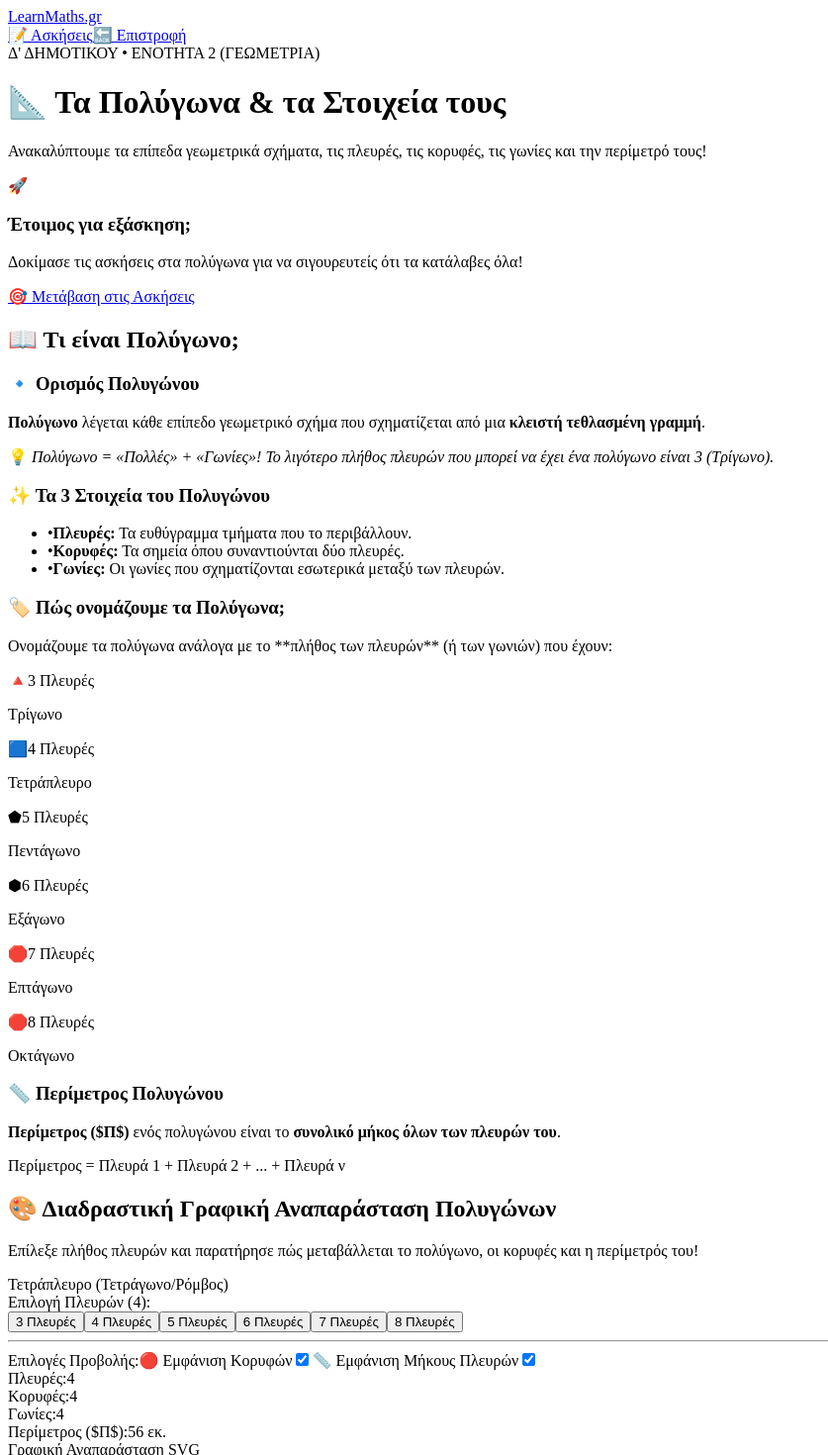
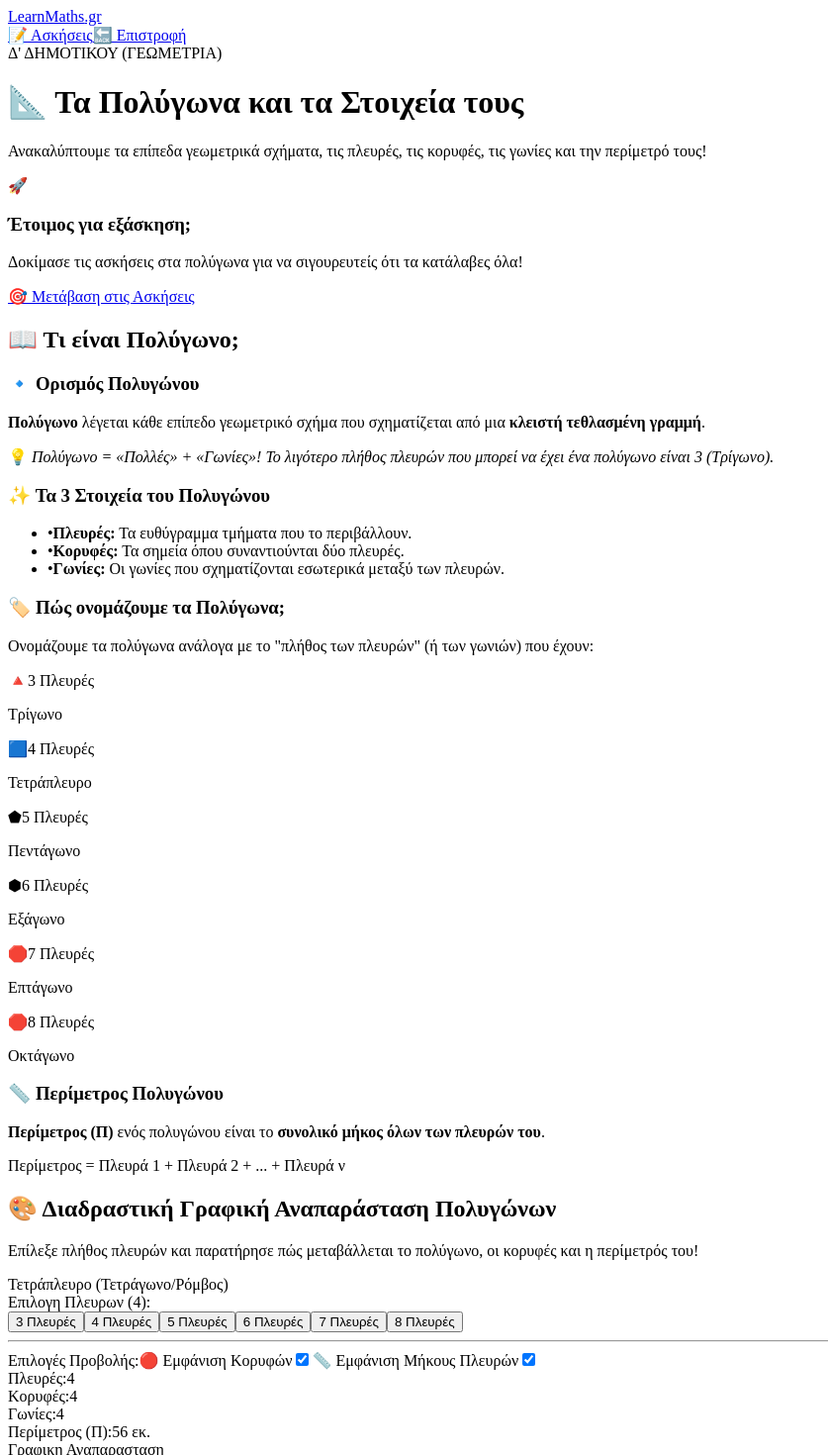
Before and after one commit to gkrimpas-lab/learn-maths-2026, a Next.js app: page /d-dimotikou/2-poligona in a window 1280 px wide. Shown: the top 1470 px of the page at 99% size, without its empty margins (0-837 px from the left). Built offline with nearby package versions, Linux system fonts and the light colour scheme.

Commit message:
Update 2-poligona.js

```diff
--- a/pages/d-dimotikou/2-poligona.js
+++ b/pages/d-dimotikou/2-poligona.js
@@ -71,10 +71,10 @@ export default function PoligonaTheoryPage() {
             <div className="relative z-10 grid grid-cols-1 md:grid-cols-3 gap-6 items-center">
               <div className="md:col-span-2 space-y-3">
                 <span className="bg-white/20 text-white text-xs font-black uppercase px-3 py-1 rounded-full tracking-wider">
-                  Δ' ΔΗΜΟΤΙΚΟΥ • ΕΝΟΤΗΤΑ 2 (ΓΕΩΜΕΤΡΙΑ)
+                  Δ' ΔΗΜΟΤΙΚΟΥ (ΓΕΩΜΕΤΡΙΑ)
                 </span>
                 <h1 className="text-3xl lg:text-4xl font-black tracking-tight">
-                  📐 Τα Πολύγωνα & τα Στοιχεία τους
+                  📐 Τα Πολύγωνα και τα Στοιχεία τους
                 </h1>
                 <p className="text-teal-100 text-base lg:text-lg leading-relaxed">
                   Ανακαλύπτουμε τα επίπεδα γεωμετρικά σχήματα, τις πλευρές, τις κορυφές, τις γωνίες και την περίμετρό τους!
@@ -148,7 +148,7 @@ export default function PoligonaTheoryPage() {
                 🏷️ Πώς ονομάζουμε τα Πολύγωνα;
               </h3>
               <p className="text-sm text-gray-600">
-                Ονομάζουμε τα πολύγωνα ανάλογα με το **πλήθος των πλευρών** (ή των γωνιών) που έχουν:
+                Ονομάζουμε τα πολύγωνα ανάλογα με το "πλήθος των πλευρών" (ή των γωνιών) που έχουν:
               </p>
 
               <div className="grid grid-cols-2 md:grid-cols-3 lg:grid-cols-6 gap-3 text-center">
@@ -191,7 +191,7 @@ export default function PoligonaTheoryPage() {
                 <span>📏</span> Περίμετρος Πολυγώνου
               </h3>
               <p className="text-sm md:text-base text-gray-700">
-                <strong>Περίμετρος ($Π$)</strong> ενός πολυγώνου είναι το <strong>συνολικό μήκος όλων των πλευρών του</strong>.
+                <strong>Περίμετρος (Π)</strong> ενός πολυγώνου είναι το <strong>συνολικό μήκος όλων των πλευρών του</strong>.
               </p>
               <div className="p-3 bg-white rounded-xl border border-amber-200 font-mono font-bold text-amber-900 text-sm">
                 Περίμετρος = Πλευρά 1 + Πλευρά 2 + ... + Πλευρά ν
@@ -223,7 +223,7 @@ export default function PoligonaTheoryPage() {
               <div className="space-y-6 bg-slate-50 p-6 rounded-2xl border border-slate-200">
                 <div>
                   <label className="block text-xs font-black uppercase text-gray-500 mb-2">
-                    Επιλογή Πλευρών ({sides}):
+                    Επιλογη Πλευρων ({sides}):
                   </label>
                   <div className="grid grid-cols-3 gap-2">
                     {[3, 4, 5, 6, 7, 8].map((s) => (
@@ -286,7 +286,7 @@ export default function PoligonaTheoryPage() {
                     <span className="font-bold text-amber-400">{sides}</span>
                   </div>
                   <div className="border-t border-indigo-700 pt-2 flex justify-between text-sm">
-                    <span className="text-indigo-200 font-bold">Περίμετρος ($Π$):</span>
+                    <span className="text-indigo-200 font-bold">Περίμετρος (Π):</span>
                     <span className="font-bold text-emerald-400">{perimeter} εκ.</span>
                   </div>
                 </div>
@@ -296,7 +296,7 @@ export default function PoligonaTheoryPage() {
               {/* GRAPHICAL CANVAS (SVG) */}
               <div className="lg:col-span-2 bg-slate-900 rounded-3xl p-6 flex flex-col items-center justify-center min-h-[360px] shadow-inner relative overflow-hidden">
                 <span className="absolute top-4 left-4 text-xs font-mono font-bold text-slate-400 uppercase tracking-widest">
-                  Γραφική Αναπαράσταση SVG
+                  Γραφικη Αναπαρασταση
                 </span>
 
                 <svg className="w-full max-w-[320px] h-[280px]" viewBox="0 0 300 280">
```
